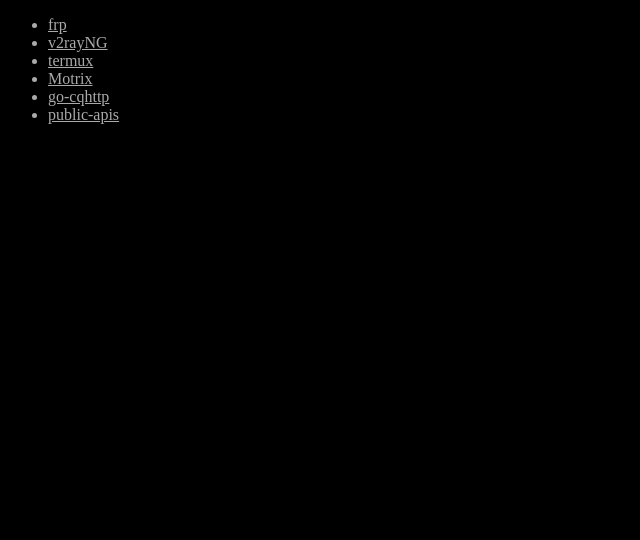
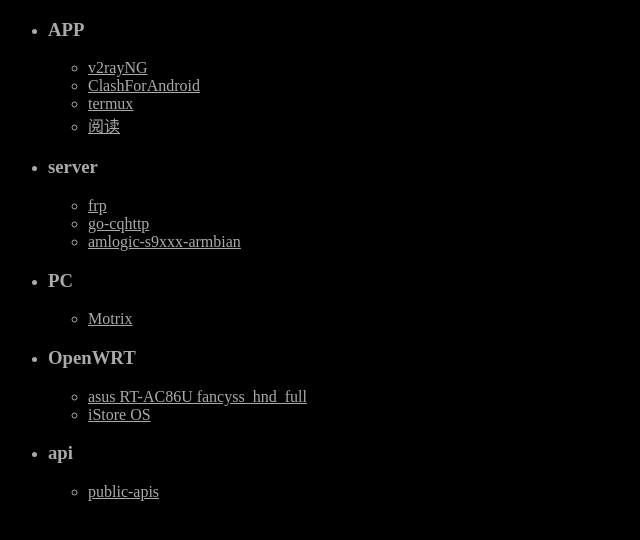
Before and after one commit to x88x/look, a website: page h5/github.list.html in a window 1280 px wide. Shown: the whole page, without its empty margins (0-640 px from the left). Drawn offline with Linux system fonts and the light colour scheme.

Commit message:
Update github.list.html

```diff
--- a/h5/github.list.html
+++ b/h5/github.list.html
@@ -18,26 +18,63 @@
 <body>
     <ul>
         <li>
-            <a href="https://github.com/fatedier/frp">frp</a>
+            <h3>APP</h3>
+            <ul>
+                <li>
+                    <a href="https://github.com/2dust/v2rayNG">v2rayNG</a>
+                </li>
+                <li>
+                    <a href="https://github.com/Kr328/ClashForAndroid">ClashForAndroid</a>
+                </li>
+                <li>
+                    <a href="https://github.com/termux/termux-app">termux</a>
+                </li>
+                <li>
+                    <a href="https://github.com/gedoor/legado">阅读</a>
+                </li>
+            </ul>
         </li>
         <li>
-            <a href="https://github.com/2dust/v2rayNG">v2rayNG</a>
+            <h3>server</h3>
+            <ul>
+                <li>
+                    <a href="https://github.com/fatedier/frp">frp</a>
+                </li>
+                <li>
+                    <a href="https://github.com/Mrs4s/go-cqhttp">go-cqhttp</a>
+                </li>
+                <li>
+                    <a href="https://github.com/ophub/amlogic-s9xxx-armbian">amlogic-s9xxx-armbian</a>
+                </li>
+            </ul>
         </li>
         <li>
-            <a href="https://github.com/termux/termux-app">termux</a>
+            <h3>PC</h3>
+            <ul>
+                <li>
+                    <a href="https://github.com/agalwood/Motrix">Motrix</a>
+                </li>
+            </ul>
         </li>
         <li>
-            <a href="https://github.com/agalwood/Motrix">Motrix</a>
+            <h3>OpenWRT</h3>
+            <ul>
+                <li>
+                    <a href="https://github.com/hq450/fancyss">asus RT-AC86U fancyss_hnd_full</a>
+                </li>
+                <li>
+                    <a href="https://github.com/istoreos/istoreos">iStore OS</a>
+                </li>
+            </ul>
         </li>
         <li>
-            <a href="https://github.com/Mrs4s/go-cqhttp">go-cqhttp</a>
+            <h3>api</h3>
+            <ul>
+                <li>
+                    <a href="https://github.com/public-apis/public-apis">public-apis</a>
+                </li>
+            </ul>
         </li>
-        <li>
-            <a href="https://github.com/public-apis/public-apis">public-apis</a>
-        </li>
-        <!-- <li>
-            <a href=""></a>
-        </li> -->
     </ul>
 </body>
 
```
